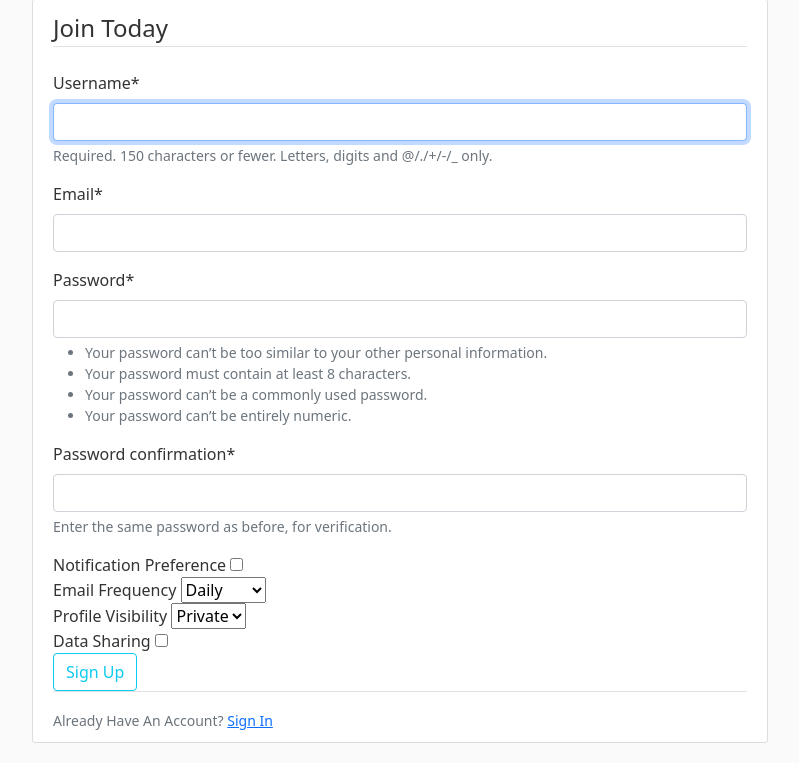
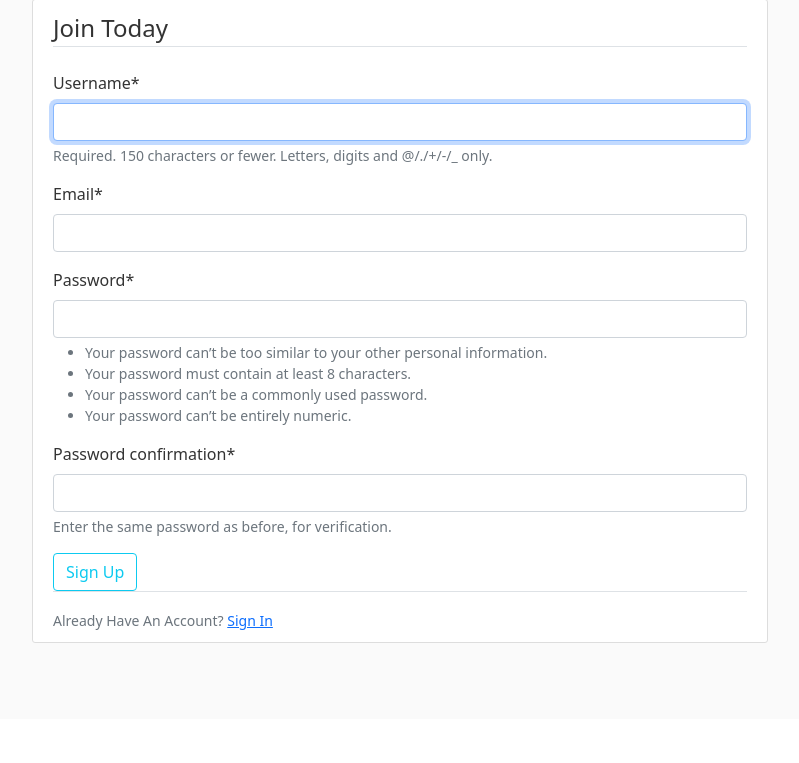
Before and after one commit to SuwanSankaja/Django-User-Preferences, a Django app: page /register/ in a window 1280 px wide. Shown: the part 81-844 px from the top of the page, without its empty margins (50-849 px from the left). After the commit the page ends 724 px from the top, so only its background shows below. Run offline with Django 5.2, Linux system fonts and the light colour scheme; some libraries are stand-ins or nearby versions.

Commit message:
updated register page

```diff
--- a/user_profile_project/users/templates/users/register.html
+++ b/user_profile_project/users/templates/users/register.html
@@ -2,39 +2,18 @@
 {% load crispy_forms_tags %}
 {% block content %}
 <div class="content-section">
-    <form method="POST">
+    <form method="POST" enctype="multipart/form-data">
     {% csrf_token %}
     <fieldset class="form-group">
         <legend class="border-bottom mb-4">Join Today</legend>
         {{ form | crispy }}
-            <div class="form-group">
-                <label for="id_notification_preference">Notification Preference</label>
-                <input type="checkbox" name="notification_preference" id="id_notification_preference">
-            </div>
-            <div class="form-group">
-                <label for="id_email_frequency">Email Frequency</label>
-                <select name="email_frequency" id="id_email_frequency">
-                    <option value="daily">Daily</option>
-                    <option value="weekly">Weekly</option>
-                    <option value="monthly">Monthly</option>
-                </select>
-            </div>
-            <div class="form-group">
-                <label for="id_profile_visibility">Profile Visibility</label>
-                <select name="profile_visibility" id="id_profile_visibility">
-                    <option value="private">Private</option>
-                    <option value="public">Public</option>
-                </select>
-            </div>
-            <div class="form-group">
-                <label for="id_data_sharing">Data Sharing</label>
-                <input type="checkbox" name="data_sharing" id="id_data_sharing">
-            </div>
+        {{ profile_form | crispy }}
     </fieldset>
     <div class="form-group">
         <button class="btn btn-outline-info" type="submit">Sign Up</button>
     </div>
 </form>
+
     <div class="border-top pt-3">
         <small class="text-muted">
             Already Have An Account? <a class="ml-2" href="{% url 'login' %}">Sign In</a>
```
Also changed, not shown: user_profile_project/users/templates/users/user_profile.html (+1 -23 lines), user_profile_project/db.sqlite3. Lines whose indentation alone changed are shown as unchanged.
